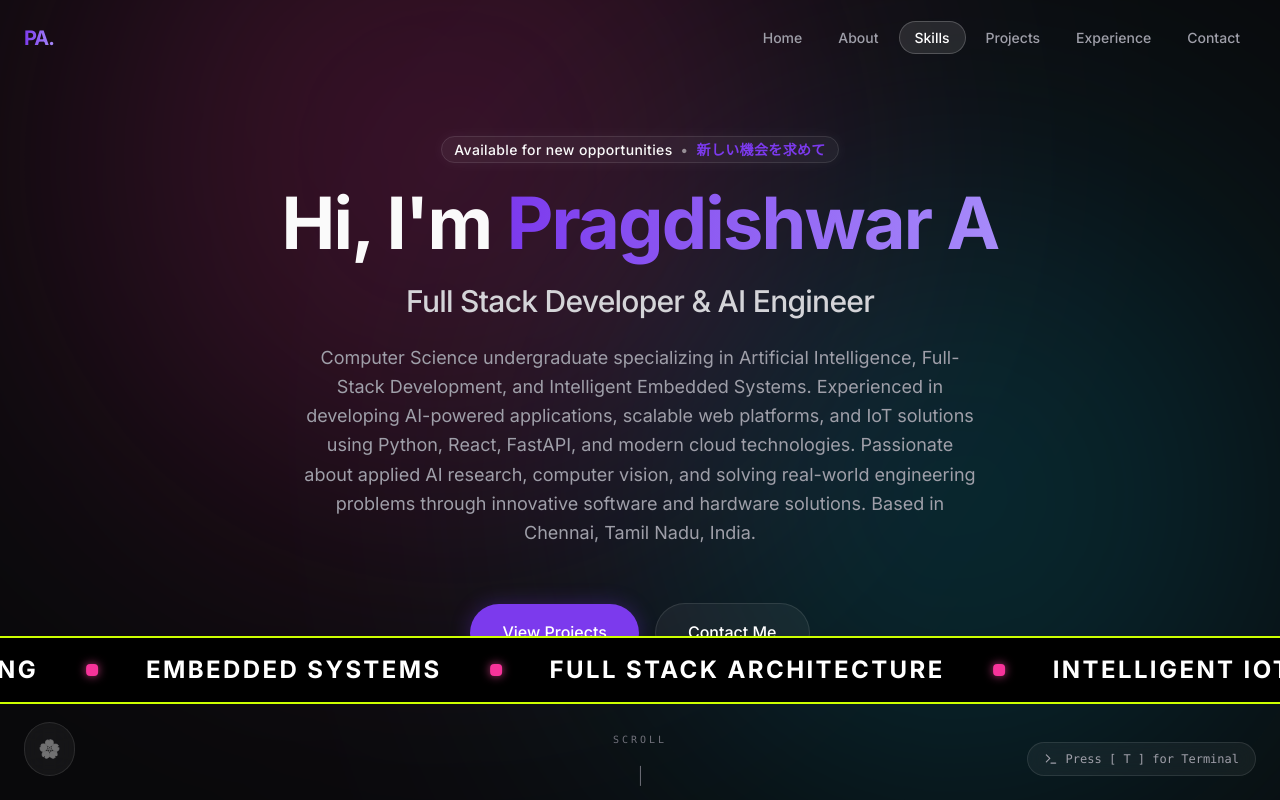
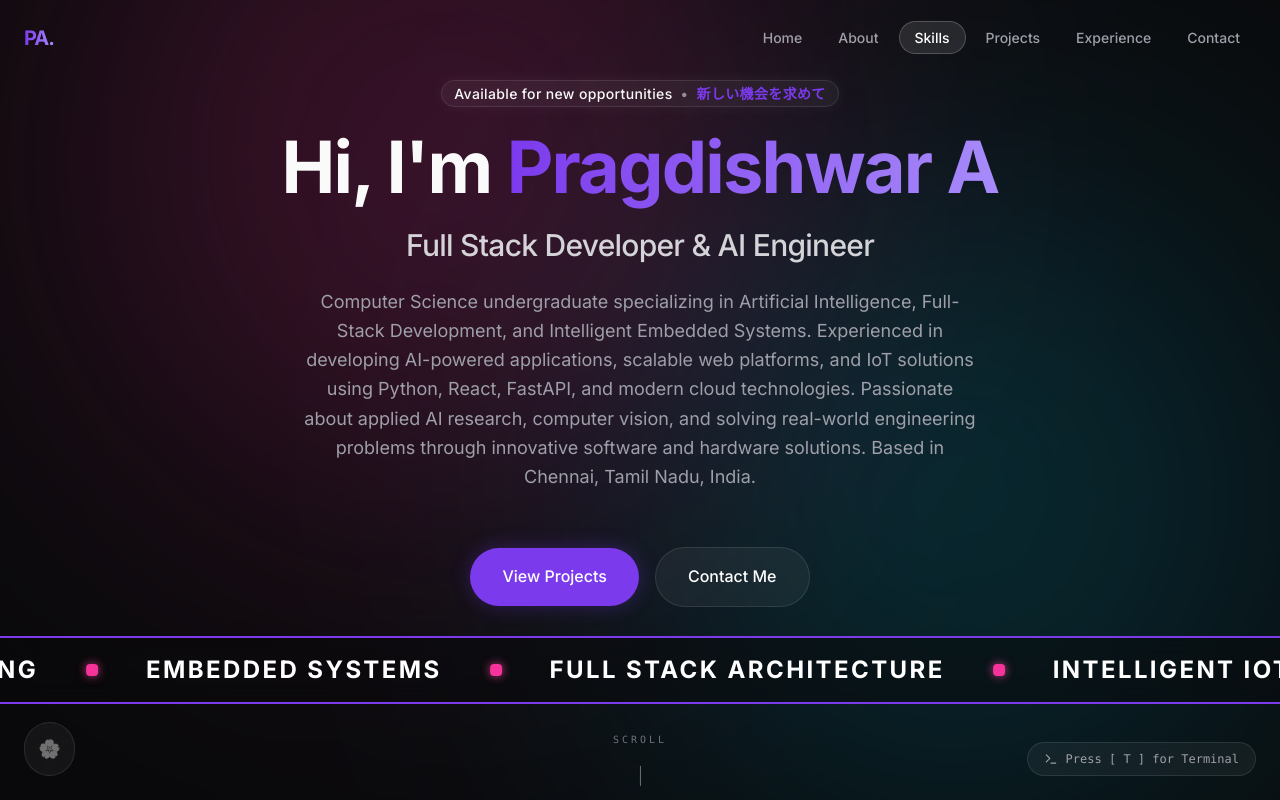
Before and after one commit to Pragdishwar/prag-profile, a Next.js app: page / in a window 1280 px wide. Shown: the top 800 px of the page. Built offline with nearby package versions, Linux system fonts and the light colour scheme.

Commit message:
style: fixed marquee overlapping hero buttons, changed marquee border to purple and restored backdrop blur

```diff
--- a/src/components/sections/Hero.tsx
+++ b/src/components/sections/Hero.tsx
@@ -47,7 +47,7 @@ export default function Hero() {
         />
       </div>
 
-      <div className="relative z-10 w-full max-w-7xl mx-auto px-6 py-20 flex flex-col justify-center items-center text-center">
+      <div className="relative z-10 w-full max-w-7xl mx-auto px-6 pt-20 pb-48 flex flex-col justify-center items-center text-center">
         <motion.div
           variants={container}
           initial="hidden"
@@ -106,7 +106,7 @@ export default function Hero() {
       </div>
 
       {/* Infinite Marquee */}
-      <div className="absolute bottom-24 left-0 w-full overflow-hidden border-y-2 border-[#ccff00] py-4 bg-black z-20">
+      <div className="absolute bottom-24 left-0 w-full overflow-hidden border-y-2 border-primary py-4 bg-zinc-950/50 backdrop-blur-md z-20">
         <motion.div
           className="flex whitespace-nowrap w-max"
           animate={{ x: ["0%", "-50%"] }}
```
